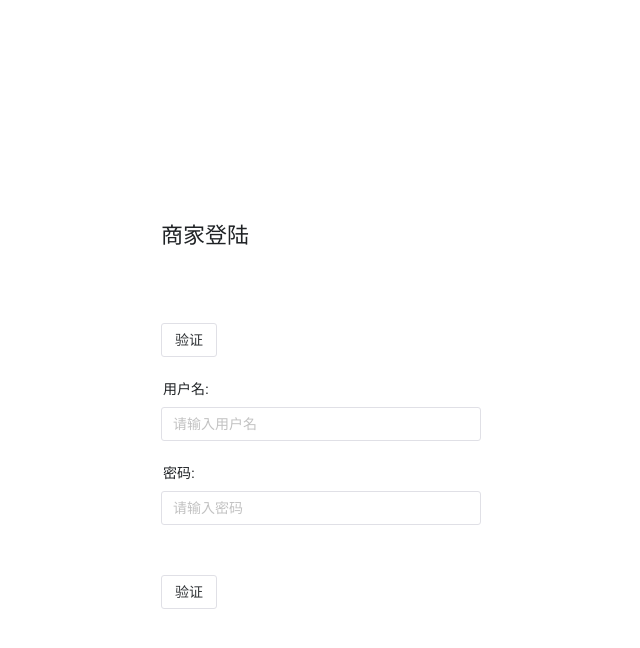
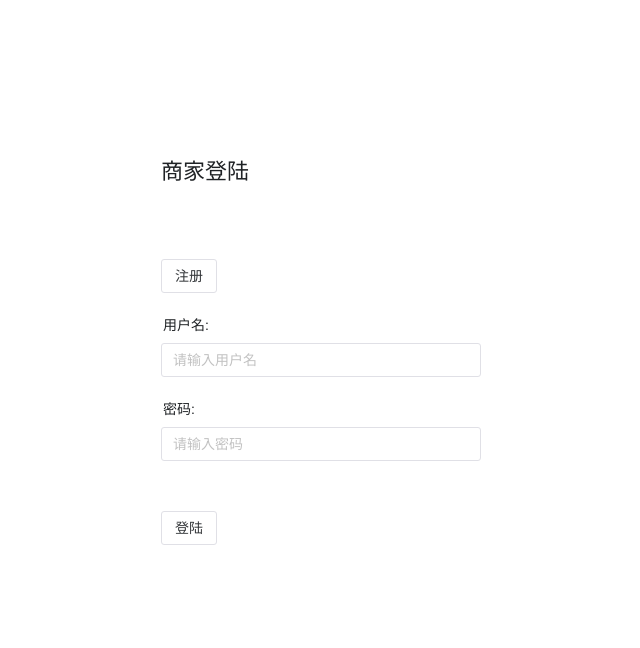
Before and after one commit to rucnyz/Database-front-end, a Vue app: page /supplier/login in a window 1280 px wide. Shown: the top 648 px of the page, without its empty margins (287-927 px from the left). Built offline with nearby package versions, Linux system fonts and the light colour scheme.

Commit message:
little change

```diff
--- a/src/pages/supplier/login.vue
+++ b/src/pages/supplier/login.vue
@@ -5,7 +5,9 @@
                 <n-h2>商家登陆</n-h2>
             </n-form-item>
             <n-form-item>
-                <n-button @click="handleClick" attr-type="button">验证</n-button>
+                <n-button @click="toRegister"
+                            class="supplier_login_to_reg"
+                            label-align='right'>注册</n-button>
             </n-form-item>
             <n-form-item label="用户名:">
                 <n-input v-model:value="logInfo.username"
@@ -16,7 +18,7 @@
                         placeholder="请输入密码" clearable></n-input>
             </n-form-item>
             <n-form-item>
-                <n-button @click="handleClick" attr-type="button">验证</n-button>
+                <n-button @click="login" attr-type="button">登陆</n-button>
             </n-form-item>
         </n-form>
     </div>
@@ -25,7 +27,9 @@
 
 <script setup lang="ts">
 import { reactive } from 'vue';
-import { useStore } from 'vuex'
+import { useStore } from 'vuex';
+import { useRouter } from 'vue-router';
+import router from '@/router';
 const loginStore = useStore()
 
 const logInfo = reactive({
@@ -33,8 +37,12 @@ const logInfo = reactive({
     password: "",
 })
 
-function handleClick(){
+function login(){
     loginStore.dispatch("supplier/login",{id:logInfo.username,passwd:logInfo.password})
+}
+
+function toRegister(){
+    router.push("/supplier/register")
 }
 
 </script>
@@ -42,11 +50,15 @@ function handleClick(){
 <style lang="less">
 .supplier_login_container{
     width: 25%;
-    height: 20%;
+    height: 30%;
     margin-left: 35%;
-    margin-top: 15%;
+    margin-top: 10%;
     margin-bottom: 0%;
 
+}
+
+.supplier_login_to_reg{
+    border:0px
 }
 // .supplier_login_info {
 //     n-form-item{
--- a/src/pages/supplier/register.vue
+++ b/src/pages/supplier/register.vue
@@ -1,6 +1,6 @@
 <template>
-    <div class="supplier_login_container">
-        <n-form class="supplier_login_info">
+    <div class="supplier_register_container">
+        <n-form class="supplier_register_info">
             <n-form-item>
                 <n-h2>商家注册</n-h2>
             </n-form-item>
@@ -48,7 +48,7 @@ function handleClick(){
                                             'supplierName':registerInfo.supplier_name})
         .then((response:{data:any})=>{
             if(response.data == "successful"){
-                router.push("supplier/login")
+                router.push("supplier/register")
             }
         })
         .catch((err:any)=>{console.log(err)})
@@ -56,5 +56,12 @@ function handleClick(){
 </script>
 
 <style lang="less">
+.supplier_register_container{
+    width: 25%;
+    height: 30%;
+    margin-left: 35%;
+    margin-top: 8%;
+    margin-bottom: 0%;
 
+}
 </style>
```
